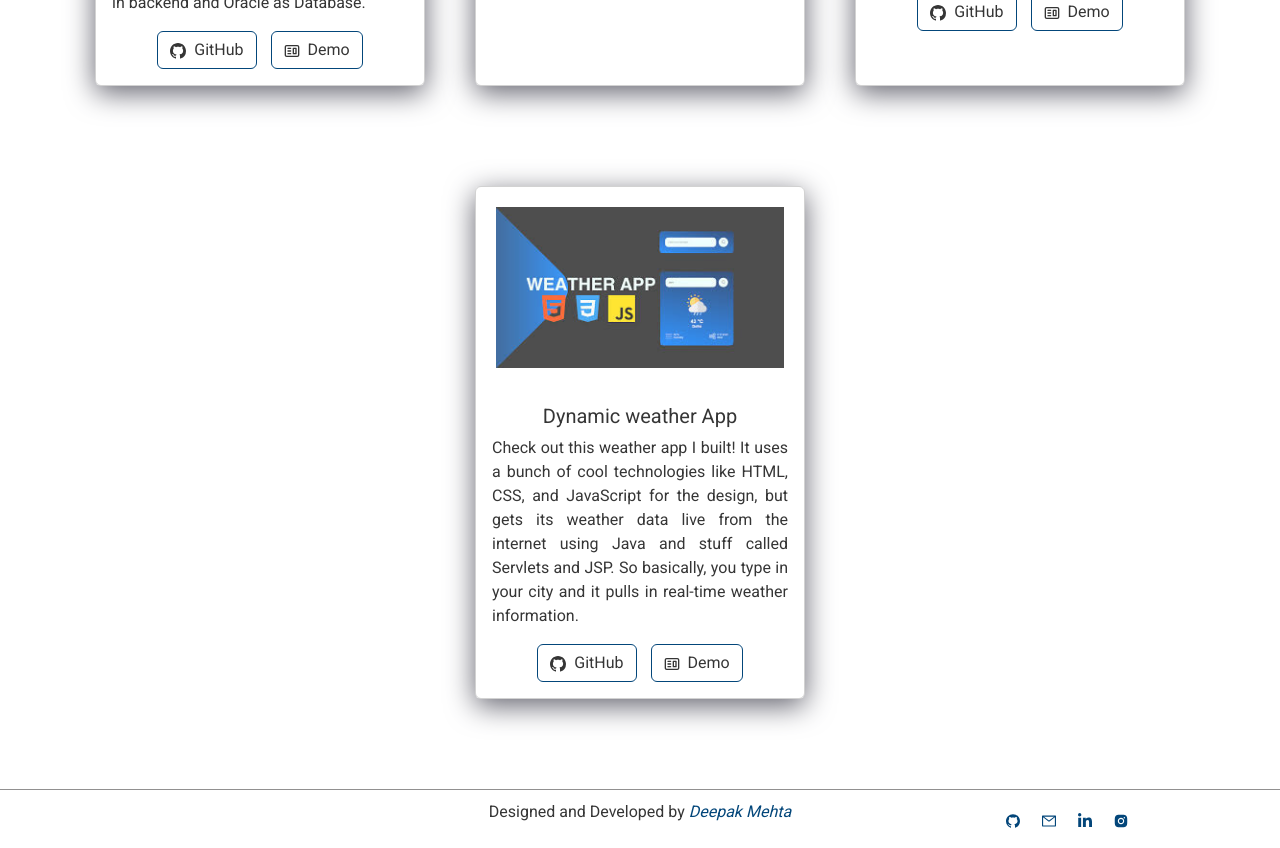
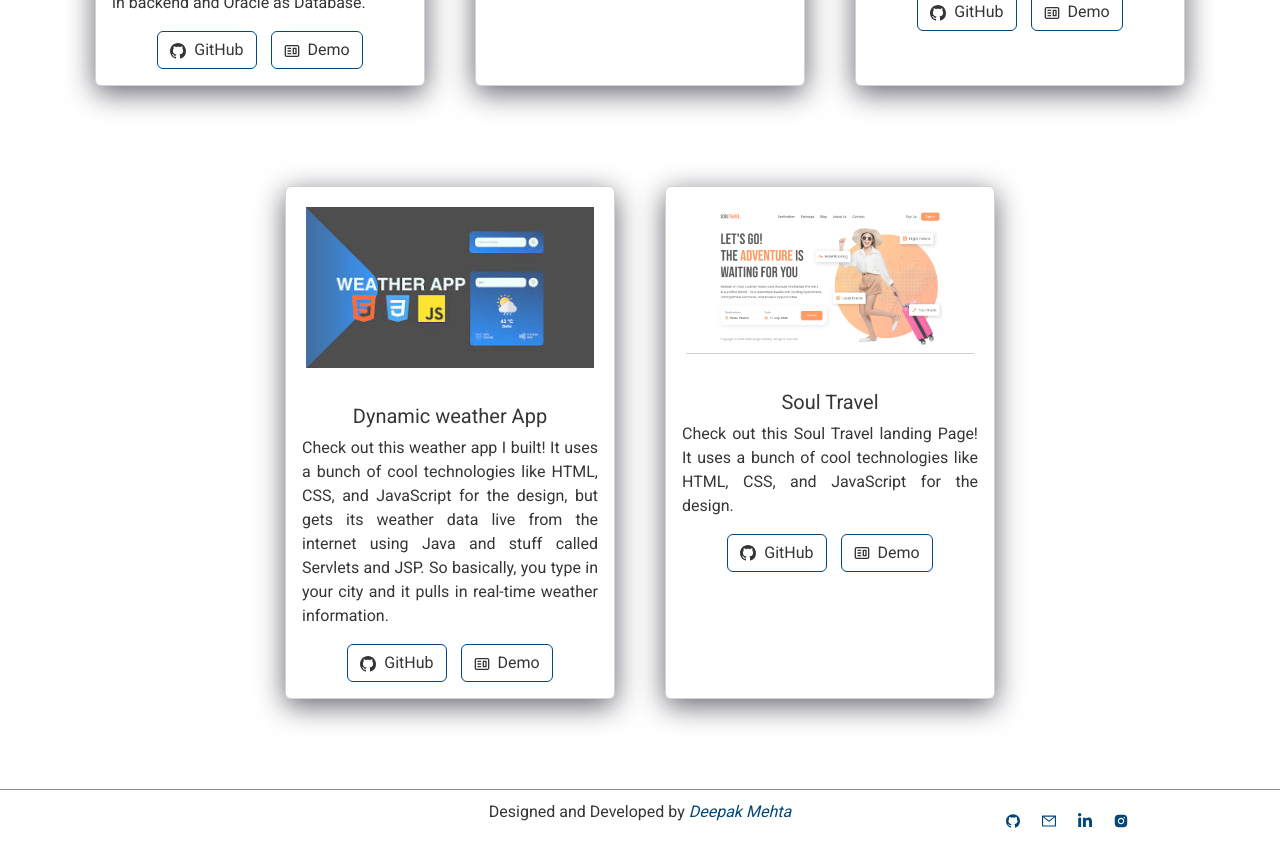
Before and after one commit to Deepak052/Personal_Portfolio_Website, a React (Create React App) app: page /project in a window 1280 px wide. Shown: the part 760-1608 px from the top of the page. Built offline with nearby package versions, Linux system fonts and the light colour scheme.

Commit message:
updated project added Soul Travel

```diff
--- a/src/components/Projects/Projects.js
+++ b/src/components/Projects/Projects.js
@@ -7,6 +7,7 @@ import YumXpress from "../../Assets/Projects/Yumxpress.png";
 import "./project.css";
 import portfolio from "../../Assets/Projects/portfolio.png"
 import Weather from "../../Assets/Projects/Weather.jpeg"
+import SoulTravel from "../../Assets/Projects/SoulTravel.png"
 
 function Projects() {
   return (
@@ -55,6 +56,15 @@ function Projects() {
               demoLink="#"
             />
           </Col>
+                 <Col md={6} lg={4} className="project-card">
+            <ProjectCard
+              imgPath={SoulTravel}
+              title="Soul Travel"
+              description="Check out this Soul Travel landing Page! It uses a bunch of cool technologies like HTML, CSS, and JavaScript for the design."
+              ghLink="#"
+              demoLink="#"
+            />
+          </Col>
 
         </Row>
       </Container>
```
Also changed, not shown: src/Assets/Projects/SoulTravel.png (added).
